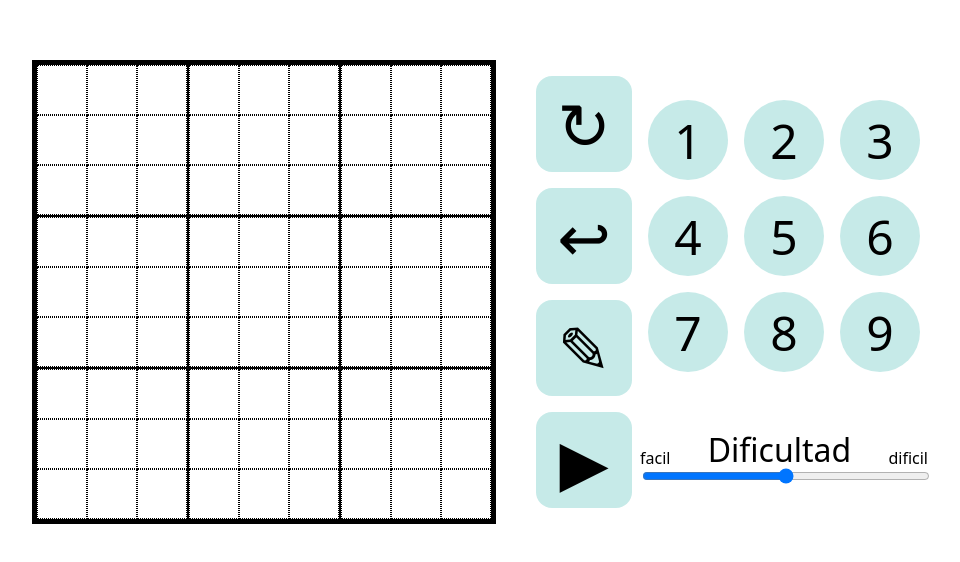
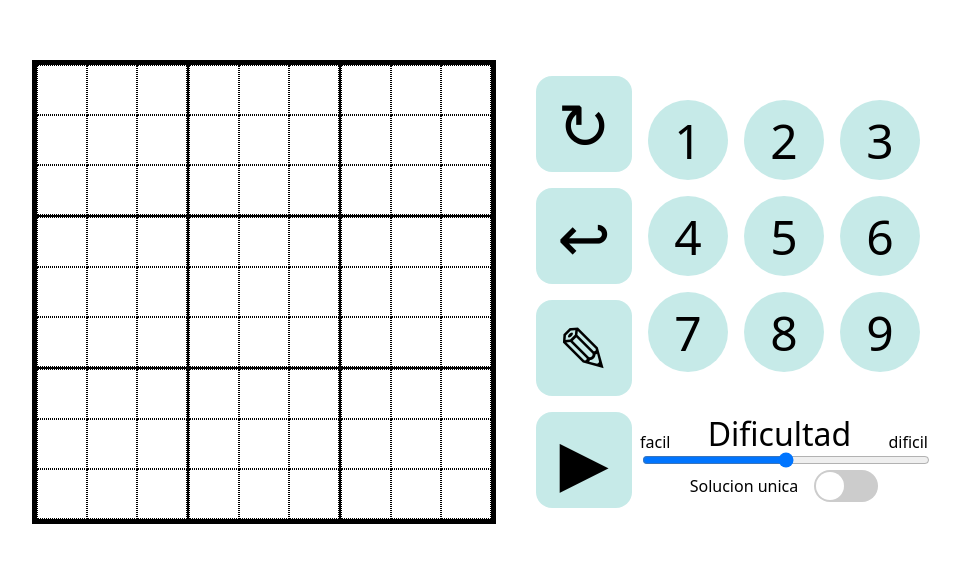
Before and after one commit to sebapereira111/sudoku, a React app: page / in a window 1280 px wide. Shown: the part 108-670 px from the top of the page, without its empty margins (160-1120 px from the left). Built offline with nearby package versions, Linux system fonts and the light colour scheme; the HTML template or start-up script is replaced by a standard one.

Commit message:
opcion para seleccionar tablero unico. Todavia no esta conectado al generador de tablero.

```diff
--- a/src/App.jsx
+++ b/src/App.jsx
@@ -4,7 +4,7 @@ import Tablero from './components/Tablero/Tablero.jsx';
 import Controles from './components/controles/Controles.jsx';
 import { test, tableroValido, tableroVacio} from './constants/tableros.js';
 import { generarTableroResultado } from './utils/generarTableroResultado.js';
-import { generarTableroInicial, solucionUnica } from './utils/generarTableroInicial.js';
+import { generarTableroInicial, unaSolucion } from './utils/generarTableroInicial.js';
 
 function App() {
     // Dificultad es cuantos boxes se eliminan
@@ -29,6 +29,7 @@ function App() {
             )
         )
     ));
+    const [solucionUnica, setSolucionUnica] = useState(false)
 
     function handleMouseDown(e) {
         if (!(e.target.id == 'dificultad')) {
@@ -51,7 +52,8 @@ function App() {
                 tableroActual={tableroActual}
                 dificultad={dificultad} setDificultad={setDificultad}
                 tableroResultado={tableroResultado} setTableroResultado = {setTableroResultado}
-                setTableroInicial={setTableroInicial} />
+                setTableroInicial={setTableroInicial}
+                solucionUnica={solucionUnica} setSolucionUnica={setSolucionUnica} />
             </div>
         </>
     )
--- a/src/components/controles/Controles.css
+++ b/src/components/controles/Controles.css
@@ -68,3 +68,69 @@
 .slider-dificultad {
     width: 100%;
 }
+
+
+
+
+
+
+
+
+
+
+.toggle-solucion-unica {
+    display: flex;
+    flex-direction: row;
+    justify-content: center;
+    align-items: center;
+}
+
+/* Container for the toggle */
+.toggle-switch {
+    margin-left: 1rem;
+    position: relative;
+    display: inline-block;
+    width: 64px;
+    height: 32px;
+}
+
+/* Hide default checkbox */
+.toggle-switch input {
+    margin: 0;
+    opacity: 0;
+    width: 0;
+    height: 0;
+}
+
+/* The track */
+.slider {
+    position: absolute;
+    cursor: pointer;
+    background-color: #ccc;
+    border-radius: 32px;
+    width: 100%;
+    height: 100%;
+    transition: background-color 0.5s;
+}
+
+/* The circular slider */
+.slider::before {
+    content: "";
+    position: absolute;
+    height: 28px;
+    width: 28px;
+    left: 2px;
+    bottom: 2px;
+    background-color: white;
+    border-radius: 50%;
+    transition: transform 0.5s;
+}
+
+/* Toggled state */
+.toggle-switch input:checked+.slider {
+    background-color: rgba(31, 173, 163, 0.75);
+}
+
+.toggle-switch input:checked+.slider::before {
+    transform: translateX(32px);
+}
--- a/src/components/controles/Controles.jsx
+++ b/src/components/controles/Controles.jsx
@@ -2,9 +2,9 @@ import {useState } from 'react';
 import './Controles.css'
 import { inputChange } from '../../utils/inputChange';
 import { generarTableroResultado } from '../../utils/generarTableroResultado';
-import { generarTableroInicial, solucionUnica } from '../../utils/generarTableroInicial';
+import { generarTableroInicial, unaSolucion } from '../../utils/generarTableroInicial';
 
-function Controles({ setTableroActual, tableroInicial, boxSeleccionado, setBoxSeleccionado, apuntesActivados, setApuntesActivados, tableroActual, apuntes, setApuntes, dificultad, setDificultad, tableroResultado, setTableroResultado, setTableroInicial }) {
+function Controles({ setTableroActual, tableroInicial, boxSeleccionado, setBoxSeleccionado, apuntesActivados, setApuntesActivados, tableroActual, apuntes, setApuntes, dificultad, setDificultad, tableroResultado, setTableroResultado, setTableroInicial, solucionUnica, setSolucionUnica }) {
 
     function handleNuevo(e) {
         e.stopPropagation();
@@ -32,7 +32,7 @@ function Controles({ setTableroActual, tableroInicial, boxSeleccionado, setBoxSe
             )
         ));
         console.time('calculo')
-        console.log(solucionUnica(nuevoTableroInicial, dificultad));
+        console.log(unaSolucion(nuevoTableroInicial, dificultad));
         console.timeEnd('calculo')
     }
 
@@ -40,6 +40,11 @@ function Controles({ setTableroActual, tableroInicial, boxSeleccionado, setBoxSe
         e.stopPropagation();
         e.preventDefault();
         inputChange(e, tableroInicial, boxSeleccionado, setBoxSeleccionado, setTableroActual, apuntesActivados, setApuntesActivados, tableroActual, apuntes, setApuntes, setDificultad);
+    }
+
+    function handleChangeSolucionUnica(e) {
+        setSolucionUnica(e.target.checked);
+        console.log(e.target.checked)
     }
 
     return (
@@ -77,6 +82,16 @@ function Controles({ setTableroActual, tableroInicial, boxSeleccionado, setBoxSe
                             value={dificultad}
                             onChange={handleChange}
                             step="1" />
+                        <div className='toggle-solucion-unica'>
+                            <h2>Solucion unica</h2>
+                            <label className="toggle-switch">
+                                <input
+                                type="checkbox"
+                                value={solucionUnica}
+                                onChange={handleChangeSolucionUnica}/>
+                                <span className="slider"></span>
+                            </label>
+                        </div>
                     </div>
                 </div>
             </div>
--- a/src/utils/generarTableroInicial.js
+++ b/src/utils/generarTableroInicial.js
@@ -18,7 +18,7 @@ function identificarBoxesVacios(tableroPrueba) {
 }
 
 // Recibe un tablero yu la dificultad, returna true si tiene una sola solucion, false si tiene al menos 2
-function solucionUnica(tablero, dificultad) {
+function unaSolucion(tablero, dificultad) {
     const tableroPrueba = structuredClone(tablero);
     const boxVacio = identificarBoxesVacios(tableroPrueba);
     const respuestas = Array.from({ length: dificultad }, () => 9)
@@ -89,4 +89,4 @@ function generarTableroInicial(tablero, dificultad) {
     return tableroInicial
 }
 
-export { generarTableroInicial, solucionUnica }
+export { generarTableroInicial, unaSolucion }
```
